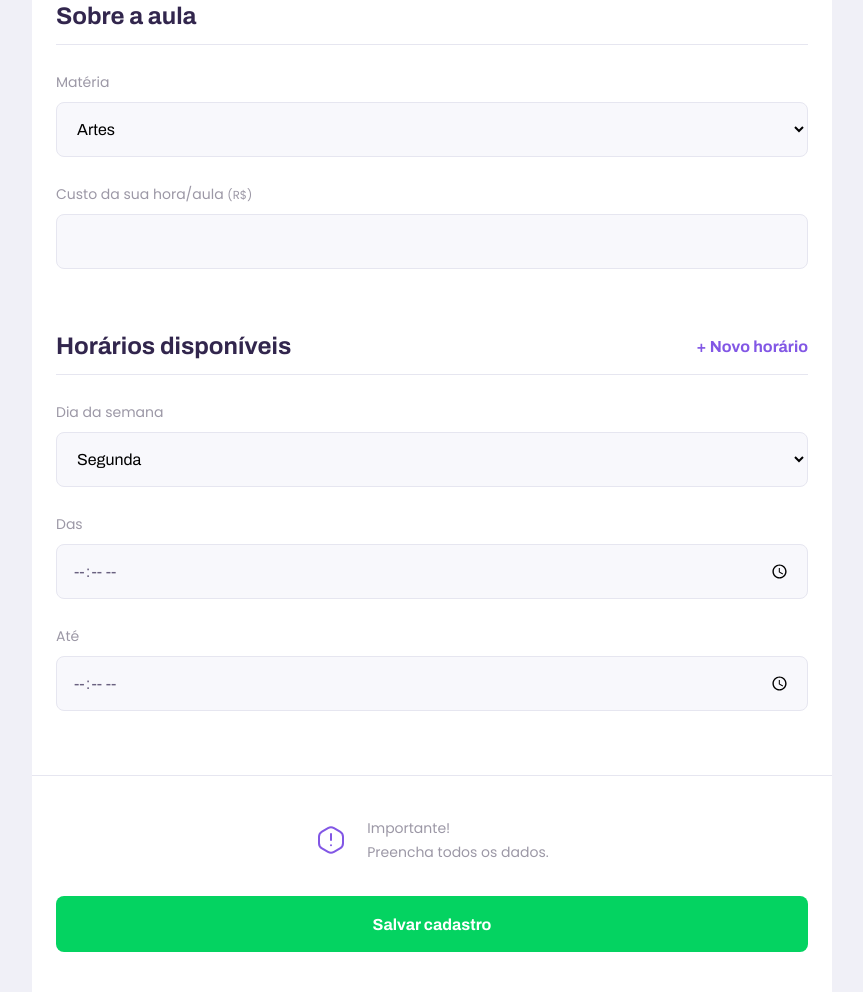
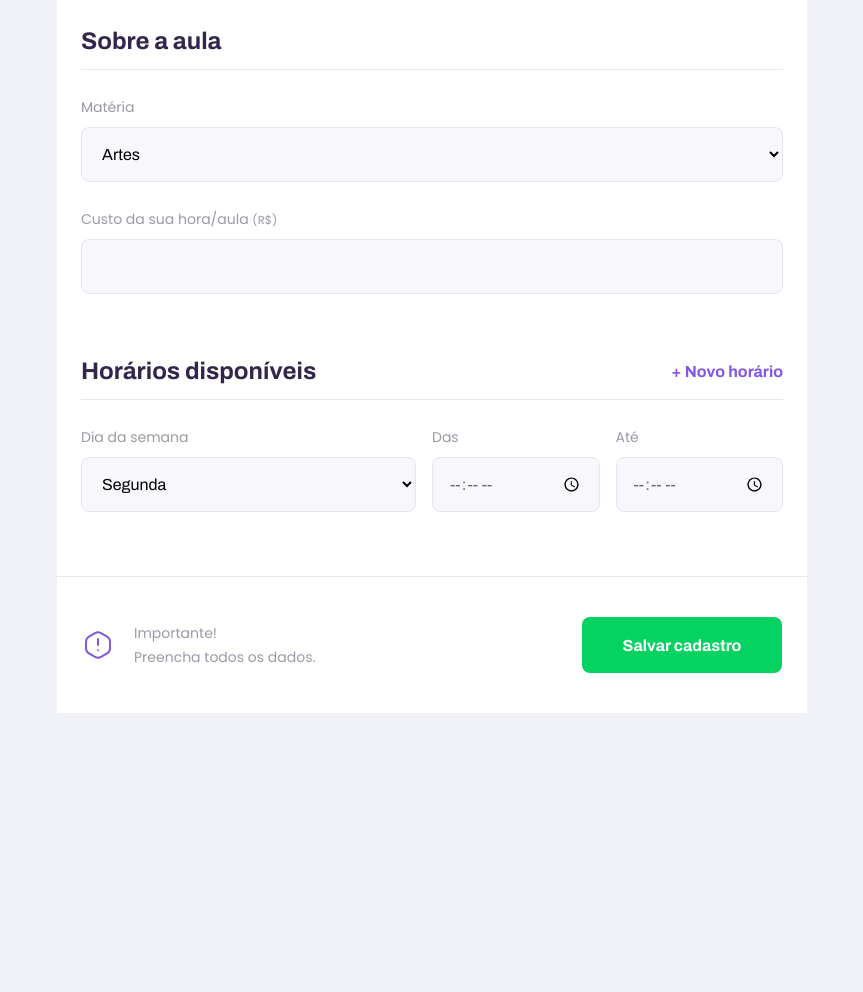
Before and after one commit to Mycaell/Proffy, a plain HTML site: page give-classes.html in a window 1280 px wide. Shown: the part 1023-2015 px from the top of the page, without its empty margins (208-1071 px from the left). After the commit the page ends 1736 px from the top, so only its background shows below. Drawn offline with Linux system fonts and the light colour scheme.

Commit message:
Finalizado o page-give classes (desktop)

```diff
--- a/give-classes.html
+++ b/give-classes.html
@@ -90,7 +90,7 @@
 
                 </fieldset>
 
-                <fieldset>
+                <fieldset id="schedule-items">
                     <legend>Horários disponíveis
                        <button id="add-time">+ Novo horário</button>
                     </legend>
--- a/styles/main.css
+++ b/styles/main.css
@@ -1,5 +1,6 @@
 :root {
     --color-background: #F0F0F7;
+    --color-background-light: #e8e1fa;
     --color-primary-lighter: #9871F5;
     --color-primary-light: #916BEA;
     --color-primary: #8257E5;
@@ -9,7 +10,6 @@
     --color-secondary-dark: #04BF58;
     --color-title-in-primary: #FFFFFF;
     --color-text-in-primary: #D4C2FF;
-    --color-text-in-primary-light: #e1d6fd;
     --color-text-title: #32264D;
     --color-text-complement: #9C98A6;
     --color-text-base: #6A6180;
--- a/styles/partials/page-give-classes.css
+++ b/styles/partials/page-give-classes.css
@@ -1,6 +1,7 @@
 #page-give-classes #container {
     width: 100vw;
     height: 100vh;
+    background: var(--color-background-light);
 }
 
 #page-give-classes main {
@@ -115,3 +116,48 @@
 
     border-top: 1px solid var(--color-line-in-white);
 }
+
+@media(min-width: 800px) {
+    #page-give-classes #container {
+        max-width: 100vw;
+    }
+
+    #page-give-classes main {
+        max-width: 750px;
+        margin: 2.5rem auto;
+    }
+
+    #page-give-classes .page-header .header-content {
+        margin-top: 0px;
+    }
+
+    .schedule-item {
+        display: grid;
+        grid-template-columns: 2fr 1fr 1fr;
+        column-gap: 1.6rem;
+    }
+
+    .schedule-item .input-block {
+        margin-top: 0;
+    }
+
+    #page-give-classes #schedule-items .select-block+.input-block,
+    #page-give-classes #schedule-items .input-block+.input-block {
+        margin-top: 0;
+    }
+
+    #page-give-classes main footer {
+        padding: 40px 25px;
+
+        display: flex;
+        align-items: center;
+        justify-content: space-between;
+    }
+
+    #page-give-classes main footer button {
+        margin-top: 0;
+
+        width: 200px;
+    }
+
+}
--- a/styles/partials/page-study.css
+++ b/styles/partials/page-study.css
@@ -1,7 +1,7 @@
 #page-study #container {
     width: 100vw;
     height: 100vh;
-    background: var(--color-text-in-primary-light);
+    background: var(--color-background-light);
 }
 
 
```
